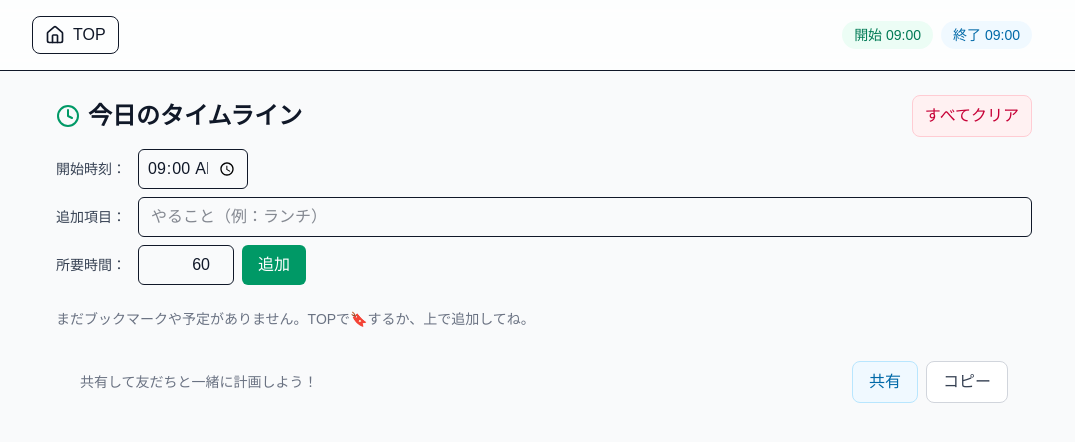
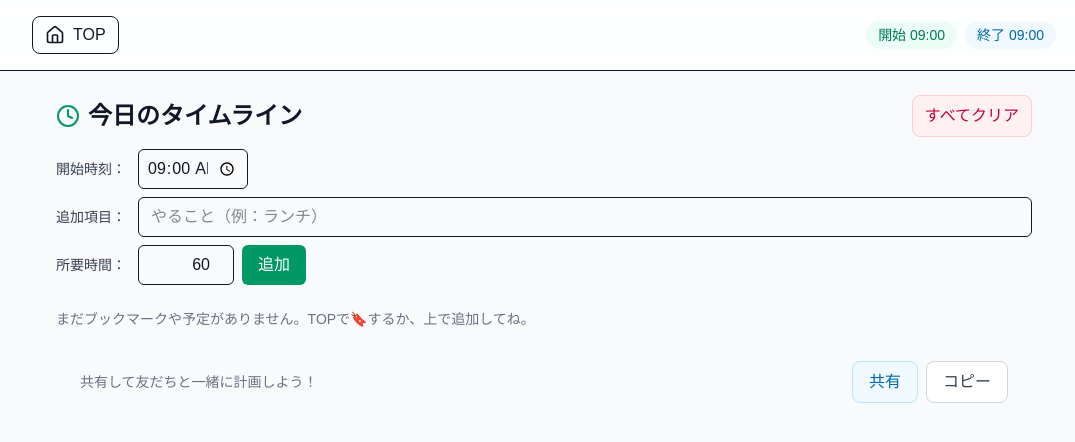
Before and after one commit to mimimi8686/today-app, a Next.js app: page /plan in a window 1280 px wide. Shown: the top 442 px of the page, without its empty margins (96-1171 px from the left). Built offline with nearby package versions, Linux system fonts and the light colour scheme.

Commit message:
右揃え

```diff
--- a/app/plan/page.tsx
+++ b/app/plan/page.tsx
@@ -181,7 +181,8 @@
             <Home className="h-5 w-5" />
             <span className="hidden sm:inline">TOP</span>
           </Link>
-          <div className="flex items-center justify-end gap-2 px-6">
+          {/* 右上の要約ピル → px-6を削除して右端にそろえる */}
+          <div className="flex items-center justify-end gap-2">
             <span className="rounded-full bg-emerald-50 px-3 py-1 text-sm font-medium text-emerald-700">
               開始 {startTime}
             </span>
@@ -191,7 +192,6 @@
           </div>
         </div>
       </header>
-
       <section className="mx-auto max-w-5xl px-6 py-6">
         {/* タイトル行：左=見出し / 右=すべてクリア */}
         <div className="flex items-center justify-between gap-2">
```
